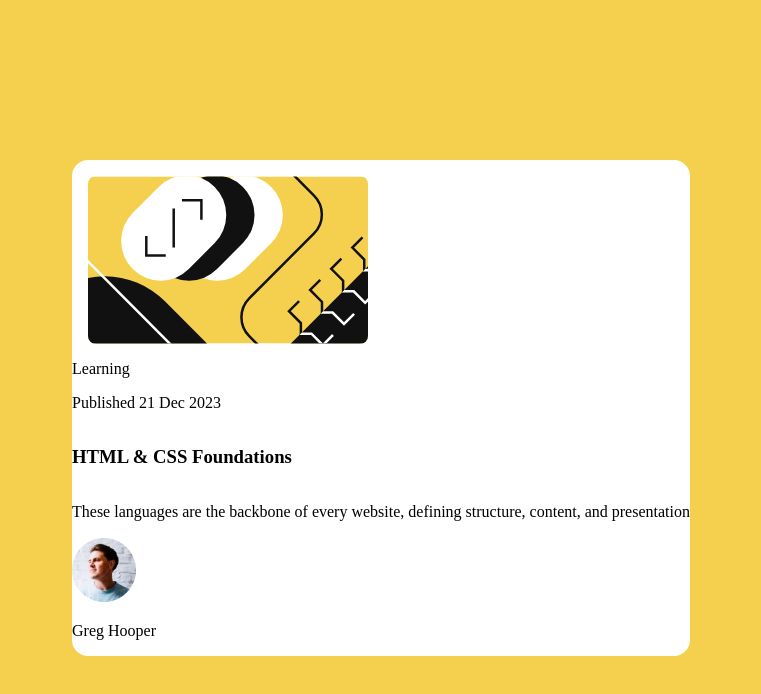
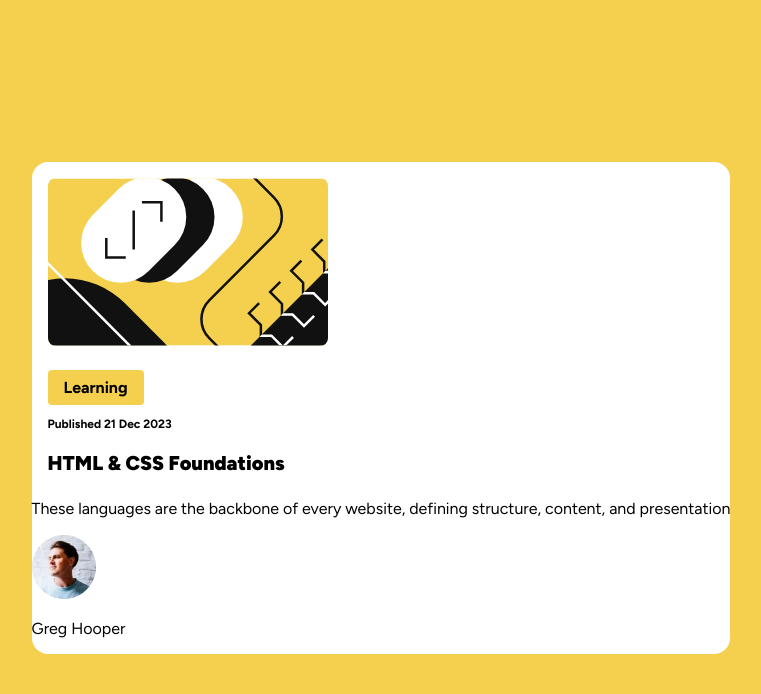
Before and after one commit to LeeWhoCodes/BlogCard, a plain HTML site: page index.html in a window 1280 px wide. Shown: the whole page, without its empty margins (259-1020 px from the left). Drawn offline with Linux system fonts and the light colour scheme.

Commit message:
finished h3

```diff
--- a/index.html
+++ b/index.html
@@ -4,8 +4,13 @@
   <meta charset="UTF-8">
   <meta name="viewport" content="width=device-width, initial-scale=1.0"> <!-- displays site properly based on user's device -->
 
+  <link rel="preconnect" href="https://fonts.googleapis.com">
+  <link rel="preconnect" href="https://fonts.gstatic.com" crossorigin>
+  <link href="https://fonts.googleapis.com/css2?family=Figtree:ital,wght@0,300..900;1,300..900&display=swap" rel="stylesheet">
+
   <link rel="icon" type="image/png" sizes="32x32" href="./assets/images/favicon-32x32.png">
   <link rel="stylesheet" href="main.css">
+
 
   <title>Frontend Mentor | Blog preview card</title>
 
@@ -13,7 +18,7 @@
 <body>
   <article>
     <img src="assets/images/illustration-article.svg" alt="">
-    <div class="Tag">Learning</div>
+    <div class="tag">Learning</div>
     <p class="date">Published 21 Dec 2023</p>
     <h3>HTML & CSS Foundations</h3>
     <p>
--- a/main.css
+++ b/main.css
@@ -1,10 +1,5 @@
-/* article
-    background colour x
-    rounded corners x
-    size
-*/
-
 body {
+    font-family: 'Figtree', sans-serif;
     display: flex;
     height: 100vh;
     justify-content: center;
@@ -27,3 +22,26 @@ article > img {
     width: 17.5rem;
     border-radius: 1.5rem;
 }
+
+.tag {
+    background-color: hsl(47, 88%, 63%);
+    margin-top: 0.5rem;
+    margin-left: 1rem;
+    padding: .5rem 1em;
+    width: fit-content;
+    border-radius: 0.25rem;
+    font-weight: bold;
+}
+
+.date {
+    margin-left: 1rem;
+    font-weight: 700;
+    font-size: 0.75rem;
+}
+
+h3 {
+    font-size: 1.25rem;
+    font-weight: 900;
+    margin: 0.5rem;
+    margin-left: 1rem;
+}
```
